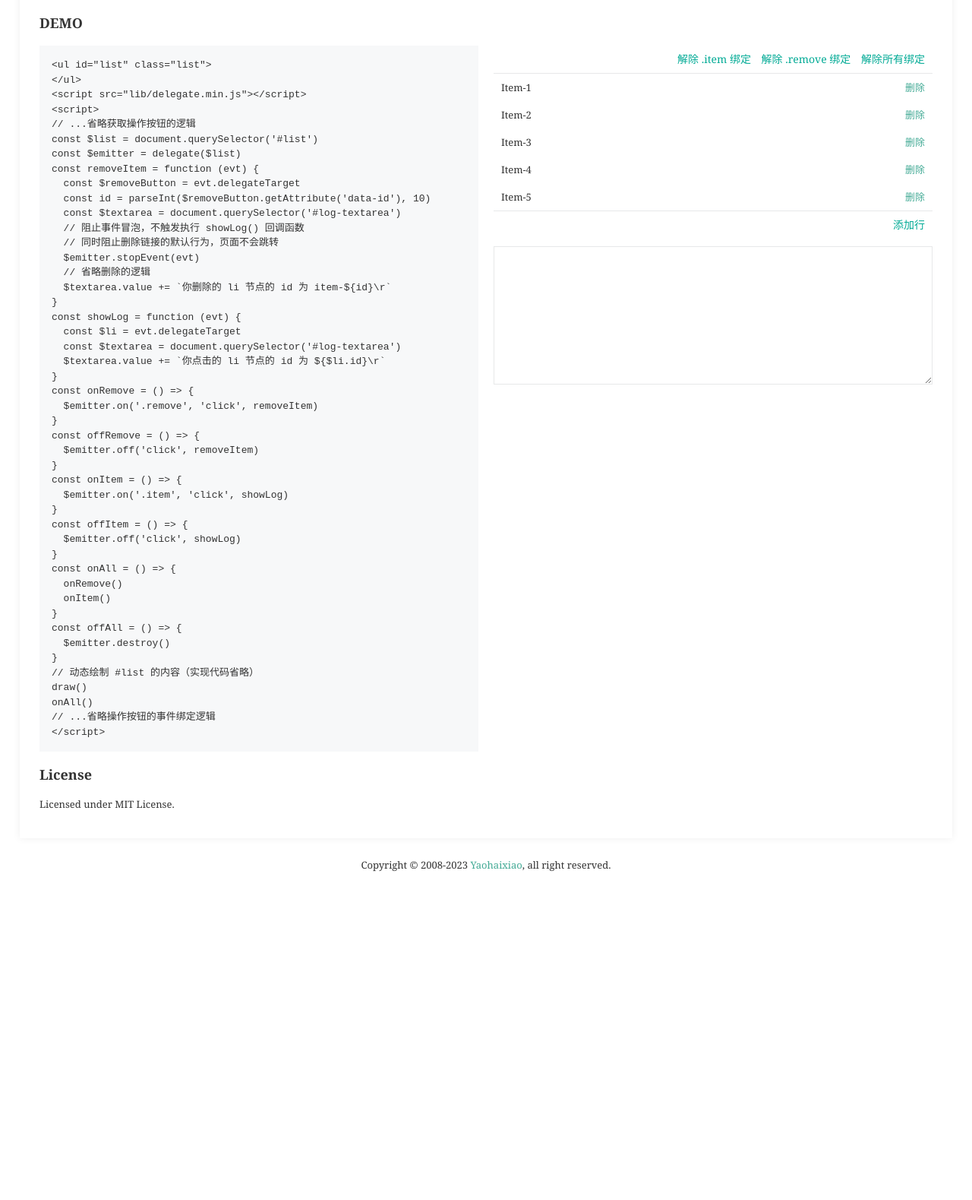
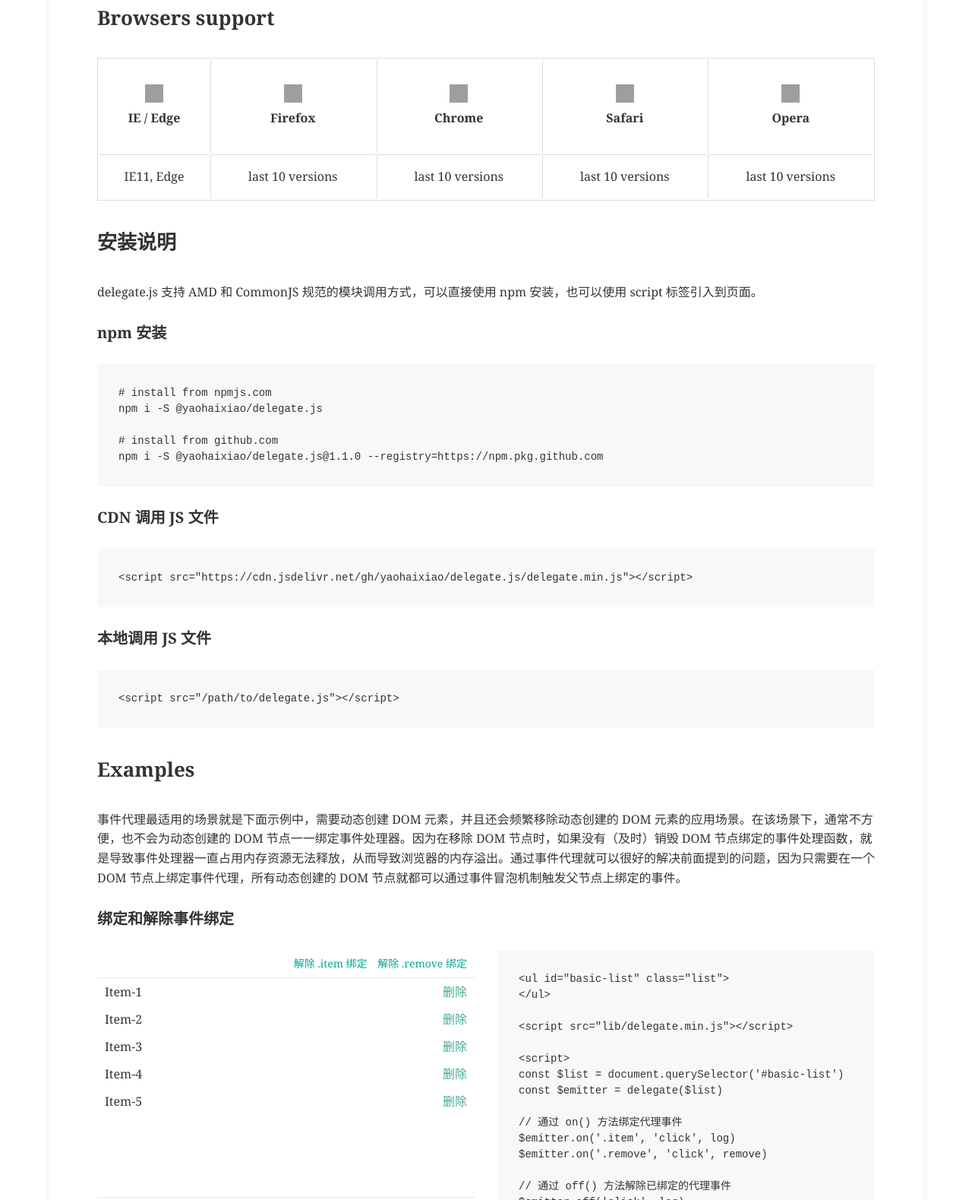
Before and after one commit to yaohaixiao/delegate.js, a website: page docs/index.html in a window 1280 px wide. Shown: the part 852-2431 px from the top of the page at 76% size. Before the commit the page ends 2025 px from the top, so only its background shows below. Drawn offline with Linux system fonts and the light colour scheme; files that its build step writes are made by us from their sources; grey boxes are pictures that could not be loaded.

Commit message:
chore: 调整 purgeElement() 方法，并调整 docs 文档

```diff
--- a/docs/css/style.css
+++ b/docs/css/style.css
@@ -1,10 +1,7 @@
-* {
+html,
+body {
   margin: 0;
   padding: 0;
-}
-
-html,
-body {
   font-family: Georgia, Arial, sans-serif;
   font-size: 13px;
   color: #333;
@@ -20,7 +17,7 @@ a:hover {
 .header {
   margin: 0 auto;
   text-align: center;
-  padding: 2.5em 2em;
+  padding: 3em 2em;
   background: linear-gradient(45deg, rgba(1, 142, 170, 1) 0%, #43aa95 100%);
   box-shadow: 0 0 6px #ddd;
   color: #fff;
@@ -29,8 +26,8 @@ a:hover {
 
 .title {
   margin: 0 auto 1em;
-  line-height: 40px;
-  font-size: 2.6em;
+  line-height: 50px;
+  font-size: 3.6em;
   overflow: hidden;
 }
 
@@ -47,64 +44,107 @@ a:hover {
   padding: 5px 15px;
 }
 
-
 .download:hover {
   border-color: #43aa95;
   background-color: #f7f8f9;
   color: #01aa95;
 }
 
-.project {
-  margin: 0 2em;
-  text-align: right;
-  padding-top: 1em;
+.main{
+  margin:0 auto;
+  min-width: 960px;
+  overflow:hidden;
+}
+
+.links,
+.article{
+  margin: 2em 4em;
   overflow: hidden;
 }
 
-.container {
-  margin: 1em 2em 0;
-  padding: 2em;
-  box-sizing: border-box;
+.links {
+  text-align: right;
+}
+
+.article {
+  padding: 2em 4em;
   background-color: #fff;
+  font-size: 16px;
+  line-height: 1.6em;
   box-shadow: 0 0 10px #eee;
   overflow: hidden;
 }
 
-.section-title {
-  margin: 0 auto;
+.article h2,
+.article h3 {
+  margin: 1.3em auto;
+}
+
+.article h2 {
   height: 40px;
   line-height: 40px;
-  font-size: 18px;
+  font-size: 26px;
   overflow: hidden;
 }
 
-.usage,
-.demo {
-  padding: 10px 0;
+.article h3{
+  height: 30px;
+  line-height: 30px;
+  font-size: 20px;
   overflow: hidden;
 }
 
-.usage-title {
-  margin: 10px auto;
-  height: 30px;
-  line-height: 30px;
-  font-size: 14px;
+.table {
+  margin: 0 auto;
+  width: 100%;
+  border: 1px solid #ddd;
   overflow: hidden;
 }
 
-.demo {
+.table th{
+  padding: 2em 0;
+}
+
+.table th,
+.table td{
+  text-align:center;
+  border-left: 1px solid #ddd;
+}
+
+.table th:first-child,
+.table td:first-child {
+  border-left: none;
+}
+
+.table td {
+  border-top: 1px solid #ddd;
+  padding: 1em 0;
+}
+
+.code,
+.textarea{
+  font-family: "Courier New", Consolas, Georgia, Arial, sans-serif;
+  font-size: 14px;
+  line-height: 150%;
+}
+
+.code {
+  margin: 0;
+  padding: 2em;
+  background-color: #f7f8f9;
+  height: 100%;
+  border-radius: 4px;
+  box-sizing: border-box;
+  overflow: auto;
+}
+
+.case {
   display: grid;
   grid-template-columns: repeat(2, 1fr);
-  gap: 20px;
+  gap: 30px;
 }
 
-.demo-col {
-  margin: 0 auto;
-  width: 100%;
-  overflow: hidden;
-}
-
-.demo-actions {
+.toolbar {
   margin: 0 auto;
   height: 36px;
   line-height: 36px;
@@ -114,14 +154,14 @@ a:hover {
   overflow: hidden;
 }
 
-.demo-action,
+.action,
 .remove {
   cursor: pointer;
   color: #01aa95;
   user-select: none;
 }
 
-.demo-action {
+.action {
   padding-left: 10px;
 }
 
@@ -133,22 +173,20 @@ a:hover {
   float: right;
 }
 
-.demo-log {
-  margin: 10px auto;
+.log {
+  margin: 0 auto;
   height: 180px;
   border: 1px solid #e7e8e9;
   overflow: hidden;
 }
 
-.log-textarea {
+.textarea {
   margin: 0 auto;
   width: 100%;
   height: 100%;
   border: none;
   outline: none;
-  padding: 10px;
-  font-size: 13px;
-  line-height: 150%;
+  padding: 20px;
   box-sizing: border-box;
   overflow: auto;
 }
@@ -162,7 +200,7 @@ a:hover {
 }
 
 .list {
-  max-height: 684px;
+  height: 288px;
   border-top: 1px solid #e7e8e9;
   border-bottom: 1px solid #e7e8e9;
   overflow: auto;
@@ -177,17 +215,6 @@ a:hover {
 
 .item:hover {
   background-color: #f7f8f9;
-}
-
-.code {
-  margin: 0;
-  padding: 16px;
-  background-color: #f7f8f9;
-  font-family: "Courier New", Consolas, Georgia, Arial, sans-serif;
-  font-size: 13px;
-  line-height: 150%;
-  height: 100%;
-  overflow: auto;
 }
 
 .footer {
--- a/docs/index.html
+++ b/docs/index.html
@@ -15,116 +15,112 @@
   <a href="https://github.com/yaohaixiao/delegate.js/archive/refs/heads/main.zip" class="download">Download
     delegate.js</a>
 </header>
-<section class="project">
-  <p>
+<main class="main">
+  <div class="links">
     <a href="https://github.com/yaohaixiao/delegate.js">GitHub</a>
     <span>&nbsp;&nbsp;&nbsp;&nbsp;</span>
     <a href="https://github.com/yaohaixiao/delegate.js/issues">Issues</a>
-  </p>
-</section>
-<section class="container">
-  <h2 class="section-title">delegate.js</h2>
-  <section class="usage">delegate.js 是一个轻量级的 JavaScript 事件委托库。delegate.js 中封装了：on()、once()、off()
-    等事件侦听相关的常用方法。delegate.js 的 API 借鉴了 jQuery 的链式调用模式，使得 delegate.js 的 API 使用起来非常灵活和方便。
-  </section>
-  <h2 class="section-title">特点</h2>
-  <section class="usage">
+  </div>
+  <article class="article">
+    <h2>delegate.js 简介</h2>
+    <p>delegate.js 是一个轻量级的 JavaScript 事件委托库。delegate.js 中封装了：on()、once()、off() 等事件侦听相关的常用方法。
+    delegate.js 的 API 借鉴了 jQuery 的链式调用模式，使得 delegate.js 的 API 使用起来非常灵活和方便。</p>
+    <h2>项目初衷</h2>
+    <p>编写 delegate.js 的主要是为初学 JavaScript 的朋友了解事件委托的实现机制而开发。当然，delegate.js 也可以应用到实际的产品开发中。</p>
+    <h2>特点</h2>
     <ul>
       <li>1. 支持 UMD 规范；</li>
       <li>2. 原生 JavaScript 编写，无任何依赖；</li>
       <li>3. 采用 jQuery 链式调用语法，调用语法简洁方便；</li>
       <li>4. 文件体积小，加载速度快；</li>
     </ul>
-  </section>
-  <h2 class="section-title">安装说明</h2>
+    <h2 class="section-title">Browsers support</h2>
+    <table class="table">
+      <thead>
+      <tr>
+        <th><a href="https://github.com/yaohaixiao/delegate.js/" rel="nofollow"><img src="https://raw.githubusercontent.com/alrra/browser-logos/master/src/edge/edge_48x48.png" alt="IE / Edge" width="24px" height="24px" style="max-width: 100%;"></a><br>IE / Edge</th>
+        <th><a href="https://github.com/yaohaixiao/delegate.js/" rel="nofollow"><img src="https://raw.githubusercontent.com/alrra/browser-logos/master/src/firefox/firefox_48x48.png" alt="Firefox" width="24px" height="24px" style="max-width: 100%;"></a><br>Firefox</th>
+        <th><a href="https://github.com/yaohaixiao/delegate.js/" rel="nofollow"><img src="https://raw.githubusercontent.com/alrra/browser-logos/master/src/chrome/chrome_48x48.png" alt="Chrome" width="24px" height="24px" style="max-width: 100%;"></a><br>Chrome</th>
+        <th><a href="https://github.com/yaohaixiao/delegate.js/" rel="nofollow"><img src="https://raw.githubusercontent.com/alrra/browser-logos/master/src/safari/safari_48x48.png" alt="Safari" width="24px" height="24px" style="max-width: 100%;"></a><br>Safari</th>
+        <th><a href="https://github.com/yaohaixiao/delegate.js/" rel="nofollow"><img src="https://raw.githubusercontent.com/alrra/browser-logos/master/src/opera/opera_48x48.png" alt="Opera" width="24px" height="24px" style="max-width: 100%;"></a><br>Opera</th>
+      </tr>
+      </thead>
+      <tbody>
+      <tr>
+        <td>IE11, Edge</td>
+        <td>last 10 versions</td>
+        <td>last 10 versions</td>
+        <td>last 10 versions</td>
+        <td>last 10 versions</td>
+      </tr>
+      </tbody>
+    </table>
+    <h2>安装说明</h2>
     <p>delegate.js 支持 AMD 和 CommonJS 规范的模块调用方式，可以直接使用 npm 安装，也可以使用 script 标签引入到页面。</p>
-  <section class="usage">
-    <h3 class="usage-title">npm 安装</h3>
-    <pre class="code"><code>npm i -S @yaohaixiao/delegate.js</code></pre>
-    <h3 class="usage-title">CDN 调用 JS 文件</h3>
+    <h3>npm 安装</h3>
+    <pre class="code"><code># install from npmjs.com
+npm i -S @yaohaixiao/delegate.js
+
+# install from github.com
+npm i -S @yaohaixiao/delegate.js@1.1.0 --registry=https://npm.pkg.github.com</code></pre>
+    <h3>CDN 调用 JS 文件</h3>
     <pre class="code"><code>&lt;script src="https://cdn.jsdelivr.net/gh/yaohaixiao/delegate.js/delegate.min.js"&gt;&lt;/script&gt;</code></pre>
-    <h3 class="usage-title">本地调用 JS 文件</h3>
+    <h3>本地调用 JS 文件</h3>
     <pre class="code"><code>&lt;script src="/path/to/delegate.js"&gt;&lt;/script&gt;</code></pre>
-  </section>
-  <h2 class="section-title">DEMO</h2>
-  <section class="demo">
-    <section class="demo-col">
-      <pre class="code"><code>&lt;ul id="list" class="list"&gt;
+    <h2>Examples</h2>
+    <p>事件代理最适用的场景就是下面示例中，需要动态创建 DOM 元素，并且还会频繁移除动态创建的 DOM 元素的应用场景。在该场景下，通常不方便，也不会为动态创建的 DOM 节点一一绑定事件处理器。因为在移除 DOM 节点时，如果没有（及时）销毁 DOM 节点绑定的事件处理函数，就是导致事件处理器一直占用内存资源无法释放，从而导致浏览器的内存溢出。通过事件代理就可以很好的解决前面提到的问题，因为只需要在一个 DOM 节点上绑定事件代理，所有动态创建的 DOM 节点就都可以通过事件冒泡机制触发父节点上绑定的事件。</p>
+    <h3>绑定和解除事件绑定</h3>
+    <div class="case">
+      <div class="preview">
+        <div class="toolbar">
+          <span id="action-item" class="action">解除 .item 绑定</span>
+          <span id="action-remove" class="action">解除 .remove 绑定</span>
+        </div>
+        <ul id="basic-list" class="list"></ul>
+        <div class="toolbar">
+          <span id="basic-append" class="action">添加行</span>
+        </div>
+        <div class="log">
+          <textarea id="basic-log" class="textarea"></textarea>
+        </div>
+      </div>
+      <div class="usage">
+        <pre class="code"><code>&lt;ul id="basic-list" class="list"&gt;
 &lt;/ul&gt;
+
 &lt;script src="lib/delegate.min.js"&gt;&lt;/script&gt;
+
 &lt;script&gt;
-// ...省略获取操作按钮的逻辑
-const $list = document.querySelector('#list')
+const $list = document.querySelector('#basic-list')
 const $emitter = delegate($list)
-const removeItem = function (evt) {
-  const $removeButton = evt.delegateTarget
-  const id = parseInt($removeButton.getAttribute('data-id'), 10)
-  const $textarea = document.querySelector('#log-textarea')
-  // 阻止事件冒泡，不触发执行 showLog() 回调函数
-  // 同时阻止删除链接的默认行为，页面不会跳转
-  $emitter.stopEvent(evt)
-  // 省略删除的逻辑
-  $textarea.value += `你删除的 li 节点的 id 为 item-${id}\r`
-}
-const showLog = function (evt) {
-  const $li = evt.delegateTarget
-  const $textarea = document.querySelector('#log-textarea')
-  $textarea.value += `你点击的 li 节点的 id 为 ${$li.id}\r`
-}
-const onRemove = () => {
-  $emitter.on('.remove', 'click', removeItem)
-}
-const offRemove = () => {
-  $emitter.off('click', removeItem)
-}
-const onItem = () => {
-  $emitter.on('.item', 'click', showLog)
-}
-const offItem = () => {
-  $emitter.off('click', showLog)
-}
-const onAll = () => {
-  onRemove()
-  onItem()
-}
-const offAll = () => {
-  $emitter.destroy()
-}
-// 动态绘制 #list 的内容（实现代码省略）
-draw()
-onAll()
-// ...省略操作按钮的事件绑定逻辑
+
+// 通过 on() 方法绑定代理事件
+$emitter.on('.item', 'click', log)
+$emitter.on('.remove', 'click', remove)
+
+// 通过 off() 方法解除已绑定的代理事件
+$emitter.off('click', log)
+$emitter.off('click', remove)
+
+// 也可以通过 purge() 方法，解除事件绑定
+// 解除所有 click 类型事件绑定
+$emitter.purge('click')
+// 解除所有事件绑定
+$emitter.purge()
 &lt;/script&gt;</code></pre>
-    </section>
-    <section class="demo-col">
-      <div class="demo-actions">
-        <span class="demo-action" id="off-item">解除 .item 绑定</span>
-        <span class="demo-action" id="on-item">恢复 .item 绑定</span>
-        <span class="demo-action" id="off-remove">解除 .remove 绑定</span>
-        <span class="demo-action" id="on-remove">恢复 .remove 绑定</span>
-        <span class="demo-action" id="off-all">解除所有绑定</span>
-        <span class="demo-action" id="on-all">恢复所有绑定</span>
       </div>
-      <ul id="list" class="list">
-      </ul>
-      <div class="demo-actions">
-        <span class="demo-action" id="add">添加行</span>
     </div>
-      <div class="demo-log">
-        <textarea id="log-textarea" class="log-textarea"></textarea>
-      </div>
-    </section>
-  </section>
     <h2 class="section-title">License</h2>
     <section class="usage">
       <p>Licensed under MIT License.</p>
     </section>
-</section>
+  </article>
+</main>
 <footer class="footer">
   <p>Copyright &copy; 2008-2023 <a href="http://www.yaohaixiao.com/">Yaohaixiao</a>, all right reserved.
   </p>
 </footer>
 <script src="lib/delegate.min.js"></script>
-<script src="js/docs.js"></script>
+<script src="js/basic.js"></script>
 </body>
 </html>
--- /dev/null
+++ b/docs/js/basic.js
@@ -0,0 +1,121 @@
+(function() {
+  let options = [
+    {
+      id: 1,
+      text: 'Item 1'
+    },
+    {
+      id: 2,
+      text: 'Item 2'
+    },
+    {
+      id: 3,
+      text: 'Item 3'
+    },
+    {
+      id: 4,
+      text: 'Item 4'
+    },
+    {
+      id: 5,
+      text: 'Item 5'
+    }
+  ]
+  let isRemoveOn = true
+  let isItemOn = true
+
+  const $remove = document.querySelector('#action-remove')
+  const $item = document.querySelector('#action-item')
+  const $append = document.querySelector('#basic-append')
+  const $list = document.querySelector('#basic-list')
+  const $log = document.querySelector('#basic-log')
+  const $emitter = delegate($list)
+
+  const draw = () => {
+    let items = []
+
+    options.forEach((option) => {
+      const id = option.id
+      const item = `<li id="${'item-' + id}" class="item">` +
+        `<span class="label">${'Item-' + id}</span>` +
+        `<a href="#basic" class="remove" data-id="${id}">删除</a>` +
+        `</li>`
+
+      items.push(item)
+    })
+
+    $list.innerHTML = items.join('')
+  }
+
+  const append = function () {
+    const length = options.length
+    const id = length > 0 ? options[length - 1].id + 1 : 1
+    const option = { id: id, text: `Item-${id}` }
+
+    options.push(option)
+
+    draw()
+
+    $log.value += `新添加的 li 节点的 id 为：'item-${id}'\r`
+  }
+
+  const remove = function (evt) {
+    const $target = evt.delegateTarget
+    const id = parseInt($target.getAttribute('data-id'), 10)
+
+    options = options.filter((option) => id !== option.id)
+
+    draw()
+
+    $log.value += `删除的 li 节点的 id 为：'item-${id}'\r`
+  }
+
+  const log = function (evt) {
+    const $target = evt.delegateTarget
+
+    $log.value += `你点击的 li 节点的 id 为：'${$target.id}'\r`
+  }
+
+  const toggleRemove = () => {
+    isRemoveOn = !isRemoveOn
+
+    if (isRemoveOn) {
+      $remove.innerHTML = '解除 .remove 绑定'
+      $emitter.on('.remove', 'click', remove)
+    } else {
+      $remove.innerHTML = '恢复 .remove 绑定'
+      $emitter.off('click', remove)
+    }
+  }
+
+  const toggleLog = () => {
+    isItemOn = !isItemOn
+
+    if (isItemOn) {
+      $item.innerHTML = '解除 .remove 绑定'
+      $emitter.on('.item', 'click', log)
+    } else {
+      $item.innerHTML = '恢复 .remove 绑定'
+      $emitter.off('click', log)
+    }
+  }
+
+  const setup = () => {
+    // 动态绘制 ul 中的列表项
+    draw()
+
+    // 取消或恢复 .item 元素的代理事件
+    $item.addEventListener('click', toggleLog)
+    // 取消或恢复 .remove 元素的代理事件
+    $remove.addEventListener('click', toggleRemove)
+
+    // 动态创建列表项
+    $append.addEventListener('click', append)
+
+    // 绑定不同元素的代理事件
+    $emitter.on('.item', 'click', log)
+    $emitter.on('.remove', 'click', remove)
+  }
+
+  setup()
+})()
--- a/package.json
+++ b/package.json
@@ -6,7 +6,6 @@
   "scripts": {
     "start": "gulp start",
     "build": "gulp build",
-    "clean": "gulp clean",
     "changelog": "conventional-changelog -p angular -i CHANGELOG.md -s",
     "lint": "eslint",
     "lint:fix": "npm run lint --cache --fix",
@@ -15,7 +14,6 @@
     "test:unit": "jest --config ./jest.config.json",
     "test": "npm run lint:fix && npm run prettier:write && npm run test:unit",
     "prepare": "husky install",
-    "transpile": "gulp transpile",
     "watch": "gulp watch"
   },
   "repository": {
```
Also changed, not shown: delegate.js (+3 -9 lines), esm/purgeElement.js (+3 -9 lines), gulpfile.js (+15 -10 lines), src/delegate.js (+3 -9 lines), README.md, delegate.min.js, docs/lib/delegate.js, docs/lib/delegate.min.js, 2 other files. Lines whose indentation alone changed are shown as unchanged.
